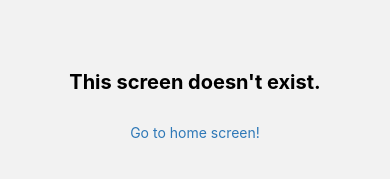
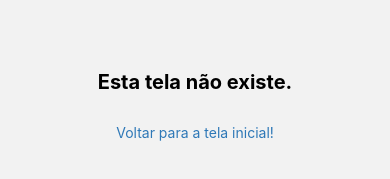
Before and after one commit to livanska/SignSpeech, a React Native app: screen /NotFound in a window 390 px wide. Shown: the part 341-520 px from the top of the page. Built offline with nearby package versions, Linux system fonts and the light colour scheme; no server answers; what @tensorflow/tfjs-react-native, expo-linking, fingerpose would draw is missing.

Commit message:
feat: Translate NotFound screen [PT-BR]

```diff
--- a/screens/NotFoundScreen.tsx
+++ b/screens/NotFoundScreen.tsx
@@ -1,12 +1,18 @@
 import { StyleSheet, TouchableOpacity, Text, View } from 'react-native';
 import { RootStackScreenProps } from '../navigation/types';
 
+import useLocale from '../hooks/useLocale';
+import { APP_STRINGS, IAppStrings } from '../strings';
+
 export default function NotFoundScreen({ navigation }: RootStackScreenProps<'NotFound'>) {
+  const { locale } = useLocale();
+  const { NOT_FOUND }: IAppStrings = APP_STRINGS[locale];
+
   return (
     <View style={styles.container}>
-      <Text style={styles.title}>This screen doesn't exist.</Text>
+      <Text style={styles.title}>{NOT_FOUND.title}</Text>
       <TouchableOpacity onPress={() => navigation.replace('Root')} style={styles.link}>
-        <Text style={styles.linkText}>Go to home screen!</Text>
+        <Text style={styles.linkText}>{NOT_FOUND.buttonText}</Text>
       </TouchableOpacity>
     </View>
   );
--- a/strings/index.ts
+++ b/strings/index.ts
@@ -72,6 +72,10 @@ export interface IAppStrings {
   };
   LOADING: {
     title: string;
+  };
+  NOT_FOUND: {
+    title: string;
+    buttonText: string;
   };
 }
 
@@ -155,6 +159,10 @@ export const APP_STRINGS = {
     LOADING: {
       title: 'Aguarde...',
     },
+    NOT_FOUND: {
+      title: 'Esta tela não existe.',
+      buttonText: 'Voltar para a tela inicial!',
+    },
   },
   'en-US': {
     LEARNING: {
@@ -233,5 +241,9 @@ export const APP_STRINGS = {
     LOADING: {
       title: 'Loading...',
     },
+    NOT_FOUND: {
+      title: `This screen doesn't exist.`,
+      buttonText: 'Go to home screen!',
+    },
   },
 };
```
